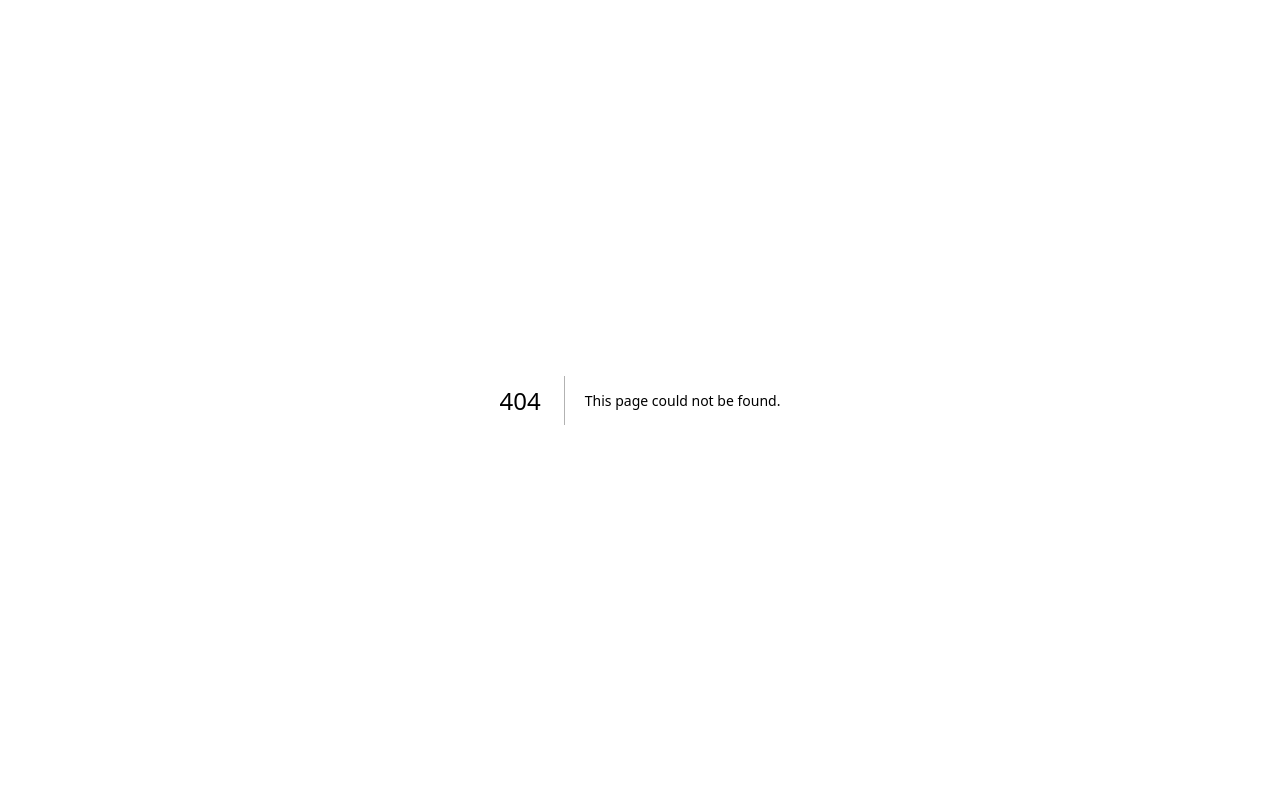
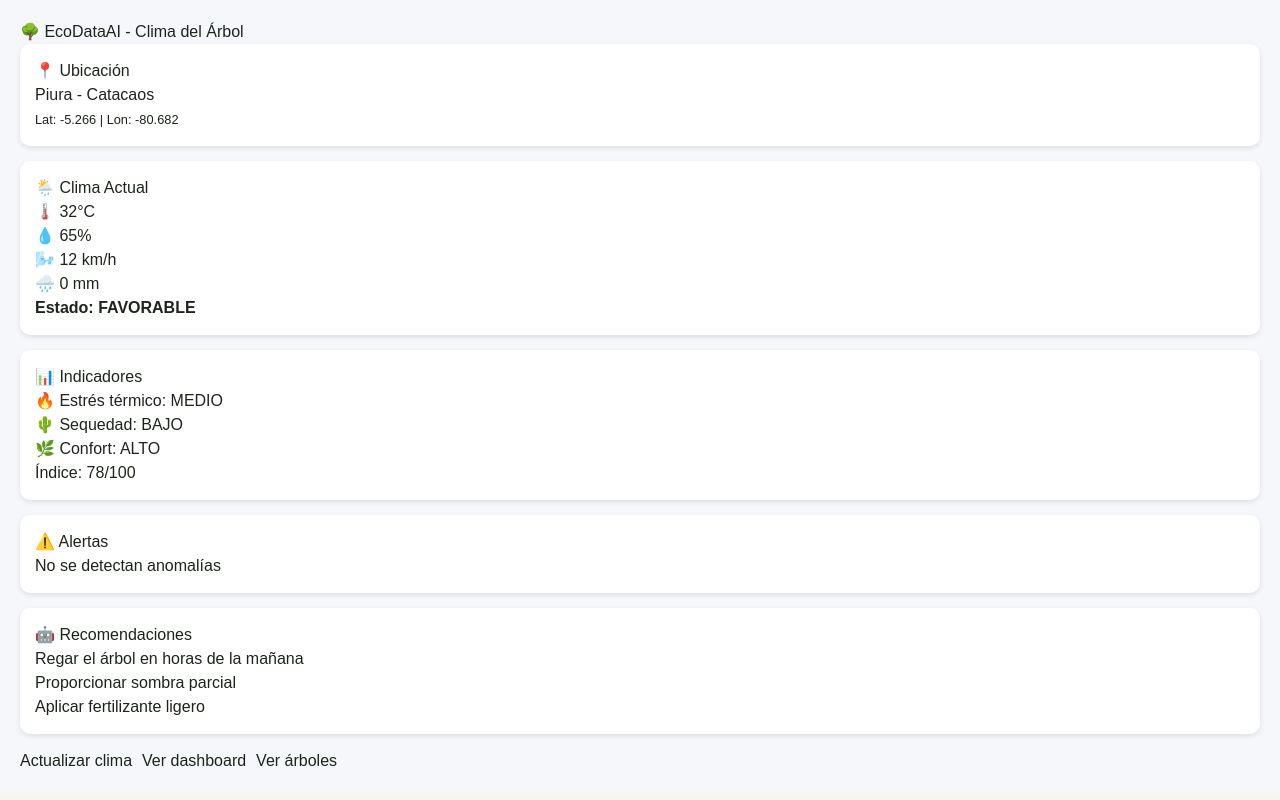
Before and after one commit to EdsonMore/PROYECTO_FINAL_HERRAMIENTAS_DE_DESARROLLO, a Next.js app: page /clima in a window 1280 px wide. Before the commit this address had no page. Built offline with nearby package versions, Linux system fonts and the light colour scheme.

Commit message:
vista del clima de un arbol

```diff
--- /dev/null
+++ b/app/clima/page.tsx
@@ -0,0 +1,104 @@
+import React from "react";
+
+export default function TreeClimatePage() {
+  const data = {
+    location: "Piura - Catacaos",
+    lat: -5.266,
+    lon: -80.682,
+    clima: {
+      temperatura: 32,
+      humedad: 65,
+      viento: 12,
+      precipitacion: 0,
+      estado: "FAVORABLE",
+    },
+    indicadores: {
+      estres: "MEDIO",
+      sequedad: "BAJO",
+      confort: "ALTO",
+      indice: 78,
+    },
+    alertas: "No se detectan anomalías",
+    recomendaciones: [
+      "Regar el árbol en horas de la mañana",
+      "Proporcionar sombra parcial",
+      "Aplicar fertilizante ligero",
+    ],
+  };
+
+  return (
+    <div style={styles.container}>
+      <h1>🌳 EcoDataAI - Clima del Árbol</h1>
+
+      {/* Ubicación */}
+      <div style={styles.card}>
+        <h2>📍 Ubicación</h2>
+        <p>{data.location}</p>
+        <small>
+          Lat: {data.lat} | Lon: {data.lon}
+        </small>
+      </div>
+
+      {/* Clima */}
+      <div style={styles.card}>
+        <h2>🌦️ Clima Actual</h2>
+        <p>🌡️ {data.clima.temperatura}°C</p>
+        <p>💧 {data.clima.humedad}%</p>
+        <p>🌬️ {data.clima.viento} km/h</p>
+        <p>🌧️ {data.clima.precipitacion} mm</p>
+        <strong>Estado: {data.clima.estado}</strong>
+      </div>
+
+      {/* Indicadores */}
+      <div style={styles.card}>
+        <h2>📊 Indicadores</h2>
+        <p>🔥 Estrés térmico: {data.indicadores.estres}</p>
+        <p>🌵 Sequedad: {data.indicadores.sequedad}</p>
+        <p>🌿 Confort: {data.indicadores.confort}</p>
+        <h3>Índice: {data.indicadores.indice}/100</h3>
+      </div>
+
+      {/* Alertas */}
+      <div style={styles.card}>
+        <h2>⚠️ Alertas</h2>
+        <p>{data.alertas}</p>
+      </div>
+
+      {/* Recomendaciones */}
+      <div style={styles.card}>
+        <h2>🤖 Recomendaciones</h2>
+        <ul>
+          {data.recomendaciones.map((rec, i) => (
+            <li key={i}>{rec}</li>
+          ))}
+        </ul>
+      </div>
+
+      {/* Acciones */}
+      <div style={styles.actions}>
+        <button>Actualizar clima</button>
+        <button>Ver dashboard</button>
+        <button>Ver árboles</button>
+      </div>
+    </div>
+  );
+}
+
+const styles = {
+  container: {
+    fontFamily: "Arial",
+    padding: "20px",
+    background: "#f5f7fa",
+  },
+  card: {
+    background: "#fff",
+    padding: "15px",
+    marginBottom: "15px",
+    borderRadius: "10px",
+    boxShadow: "0 2px 5px rgba(0,0,0,0.1)",
+  },
+  actions: {
+    display: "flex",
+    gap: "10px",
+  },
+};
--- a/styles/globals.css
+++ b/styles/globals.css
@@ -1,5 +1,5 @@
-@import 'tailwindcss';
-@import 'tw-animate-css';
+@import "tailwindcss";
+@import "tw-animate-css";
 
 @custom-variant dark (&:is(.dark *));
 
```
Also changed, not shown: styles/clima.css (added).
